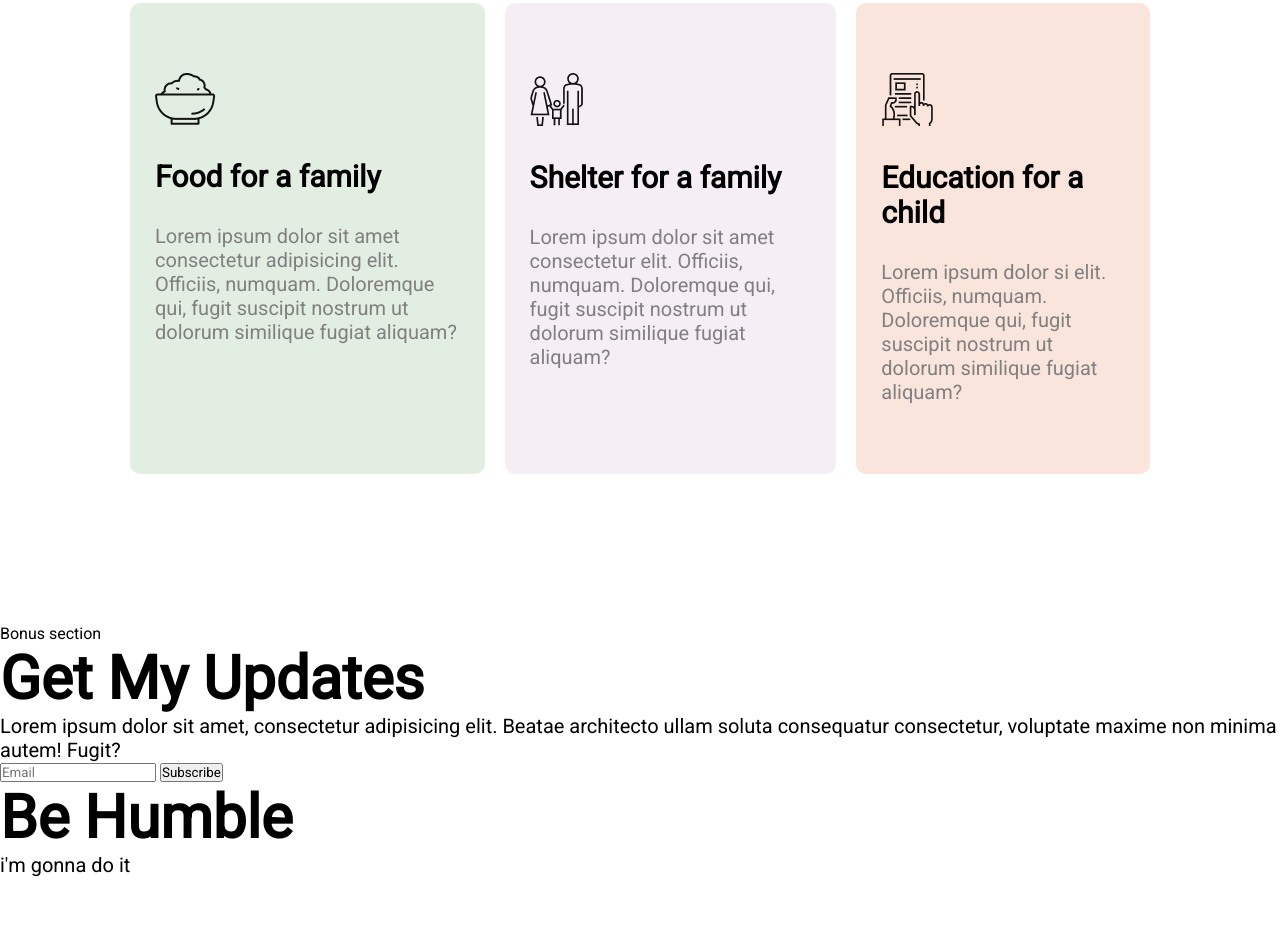
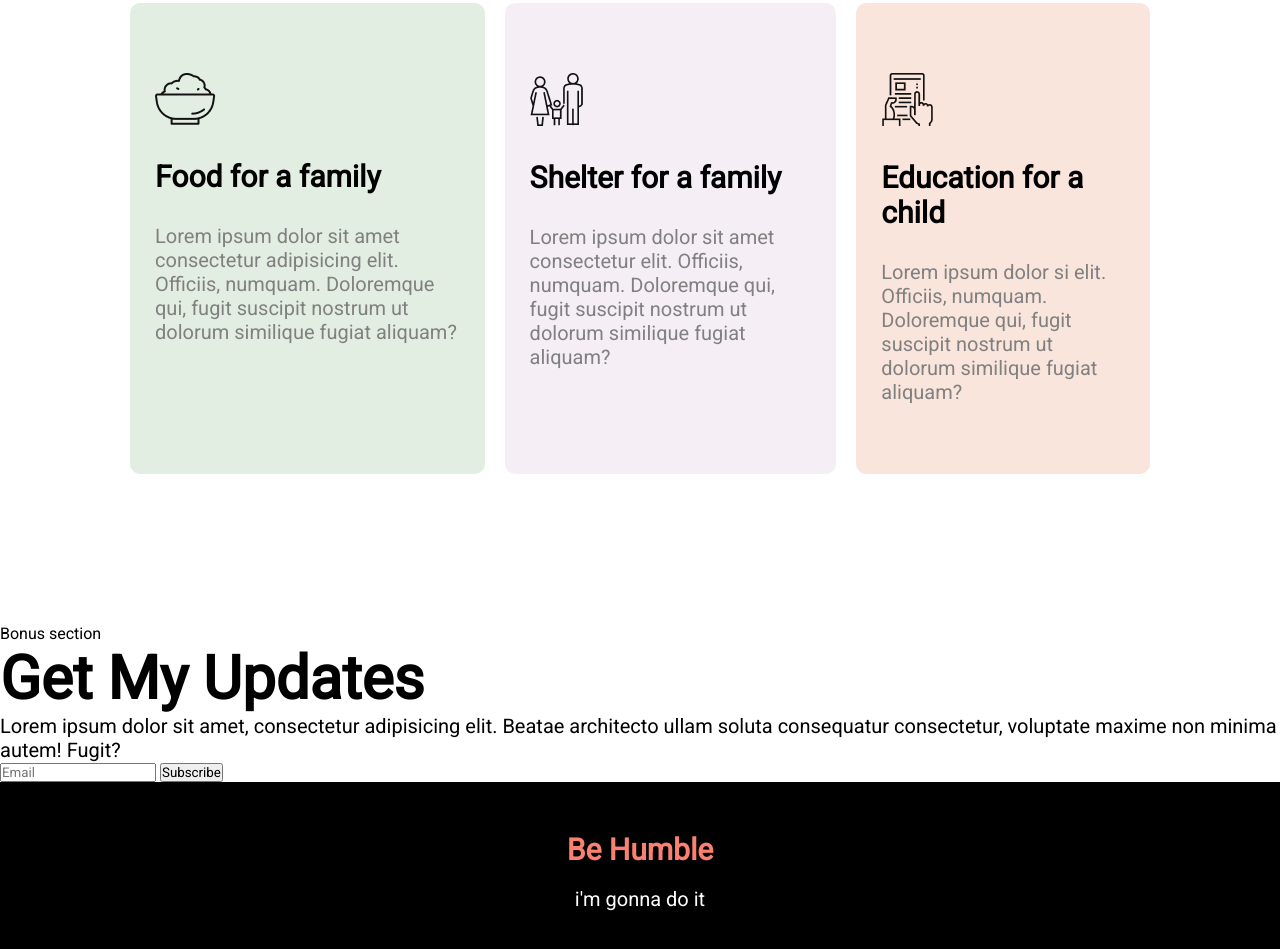
Before and after one commit to ashikahmedfahim/donate-today, a plain HTML site: page index.html in a window 1280 px wide. Shown: the part 1698-2647 px from the top of the page. Before the commit the page ends 2575 px from the top, so only its background shows below. Drawn offline with Linux system fonts and the light colour scheme.

Commit message:
footer section completed

```diff
--- a/index.html
+++ b/index.html
@@ -99,9 +99,9 @@
     </section>
 </body>
 <footer>
-    <h1>
+    <h3>
         Be Humble
-    </h1>
+    </h3>
     <p>
         i'm gonna do it
     </p>
--- a/style.css
+++ b/style.css
@@ -151,3 +151,18 @@ p {
 .plan-three {
     background-color: rgba(233, 150, 122, 0.25);
 }
+
+footer {
+    background-color: black;
+    text-align: center;
+    padding: 50px 0;
+}
+
+footer h3 {
+    color: salmon;
+    padding-bottom: 20px;
+}
+
+footer p {
+    color: white;
+}
```
